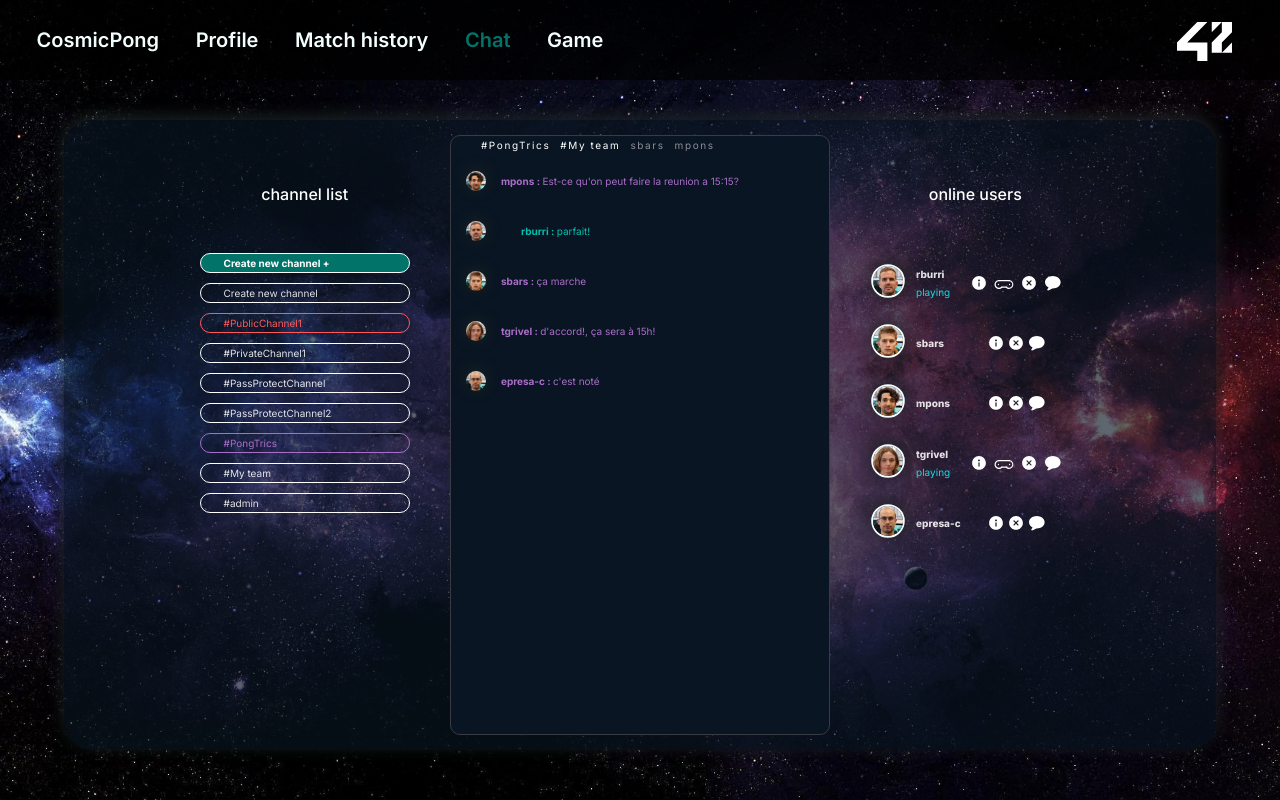
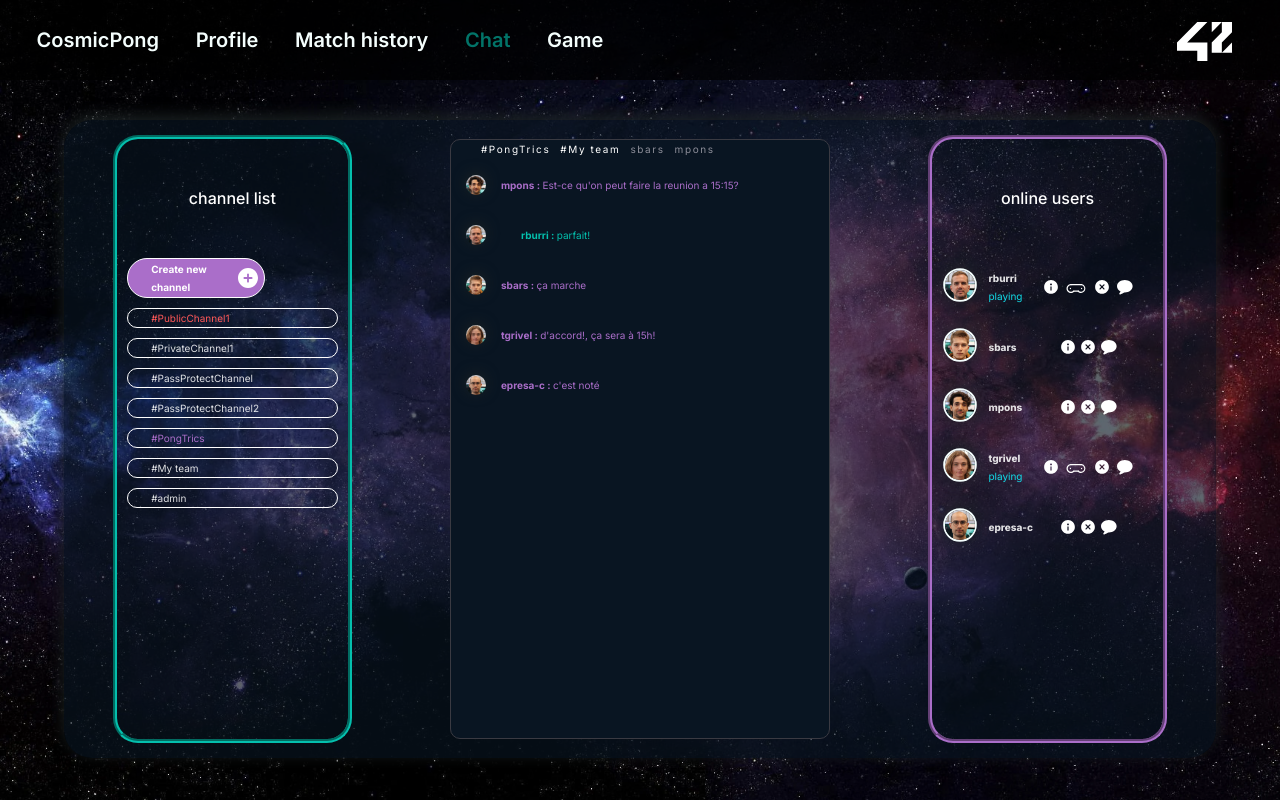
Before and after one commit to eprei/42_ft_transcendence, a React (Vite) app in the folder frontend/: page /chat in a window 1280 px wide. Built offline with nearby package versions, Linux system fonts and the light colour scheme.

Commit message:
CreateChannel button effect

```diff
--- a/frontend/src/components/chat/ChannelList.module.css
+++ b/frontend/src/components/chat/ChannelList.module.css
@@ -7,7 +7,7 @@
     opacity: 1;
     width: 20%;
     overflow: hidden;
-    /* border: 4px groove red; */
+    border: 4px groove var(--color-mid-green);
 }
 
 .chBox h2 {
@@ -27,6 +27,16 @@
     display: block;
 }
 
+.silent {
+    color: #ff5858;
+    border: 1px solid #ff5858;
+}
+
+.incomingMsg {
+    color: #aa6ec9;
+    border: 1px solid #aa6ec9;
+}
+
 .chList {
     margin: 10px;
     text-align: left;
@@ -40,28 +50,38 @@
     border-radius: 44px;
     border: 1px solid #ffffff;
     list-style-type: none;
+    align-items: center;
+
 }
 
 .newCh {
-    box-sizing: border-box;
-    border: 1px solid #ffffff;
-    background: linear-gradient(0deg, #027368, #027368), #1b2223;
+	display: flex;
+	justify-content:space-between;
+    width: 60%;
+	font-weight: 700;
+	--bg: #000;
+	--hover-bg: var(--color-mid-green);
+	--hover-text: var(--color-black);
+	color: #fff;
+	box-sizing: border-box;
+	transition: 0.4s;
+	background: var(--color-purple);
+  }
 
-    font-family: 'Inter';
-    font-style: normal;
-    font-weight: 700;
-    font-size: 10px;
-    line-height: 18px;
+  .newCh:hover {
+	color: var(--hover-text);
+	transform: translate(+3rem);
+	background: var(--hover-bg);
+	box-shadow: 0.25rem 0.25rem var(--bg);
+  }
 
-    color: #ffffff;
+  .newCh:active {
+	transform: translate(0);
+	box-shadow: none;
+  }
+
+.addChannelIcon {
+	width: var(--size-icon);
+    height: var(--size-icon);
+    transform: scale(100%);
 }
-
-.silent {
-    color: #ff5858;
-    border: 1px solid #ff5858;
-}
-
-.incomingMsg {
-    color: #aa6ec9;
-    border: 1px solid #aa6ec9;
-}
--- a/frontend/src/components/chat/ChannelList.tsx
+++ b/frontend/src/components/chat/ChannelList.tsx
@@ -1,4 +1,6 @@
 import styles from './ChannelList.module.css'
+import IconAddChannel from '../../assets/icon/add_friend.svg'
+// import ClickableIcon from '../profile/ClickableIcon'
 
 function ChannelList() {
     return (
@@ -7,10 +9,16 @@ function ChannelList() {
                 <h2> channel list </h2>
 
                 <ul>
-                    <li className={`${styles.chList} ${styles.newCh}`}>
-                        Create new channel +
+                    <li>
+						<button  className={`${styles.chList} ${styles.newCh}`}>
+					 	   Create new channel
+						<img
+                            src={IconAddChannel}
+                            alt="plus sign"
+                            className={styles.addChannelIcon}
+                        />
+						</button>
                     </li>
-                    <li className={`${styles.chList}`}>Create new channel</li>
                     <li className={`${styles.chList} ${styles.silent}`}>
                         #PublicChannel1
                     </li>
--- a/frontend/src/components/chat/Chat.module.css
+++ b/frontend/src/components/chat/Chat.module.css
@@ -2,7 +2,7 @@
     width: 90vw;
     display: flex;
     flex-flow: row wrap;
-    justify-content: center;
+    justify-content: space-around;
     align-items: center;
     background: var(--color-black-transparent);
     box-shadow: 0px -4px 16px var(--color-black);
--- a/frontend/src/components/chat/UserList.module.css
+++ b/frontend/src/components/chat/UserList.module.css
@@ -11,7 +11,7 @@
     opacity: 1;
     overflow: hidden;
     width: 20%;
-    /* border: 4px groove red; */
+    border: 4px groove var(--color-purple);
 }
 
 /* Work? */
--- a/frontend/src/index.css
+++ b/frontend/src/index.css
@@ -20,6 +20,7 @@
     --color-black-grey: rgba(140, 140, 140, 100);
 
     --size-picture-profile: 50px;
+    --size-icon: 20px;
 }
 
 html {
```
